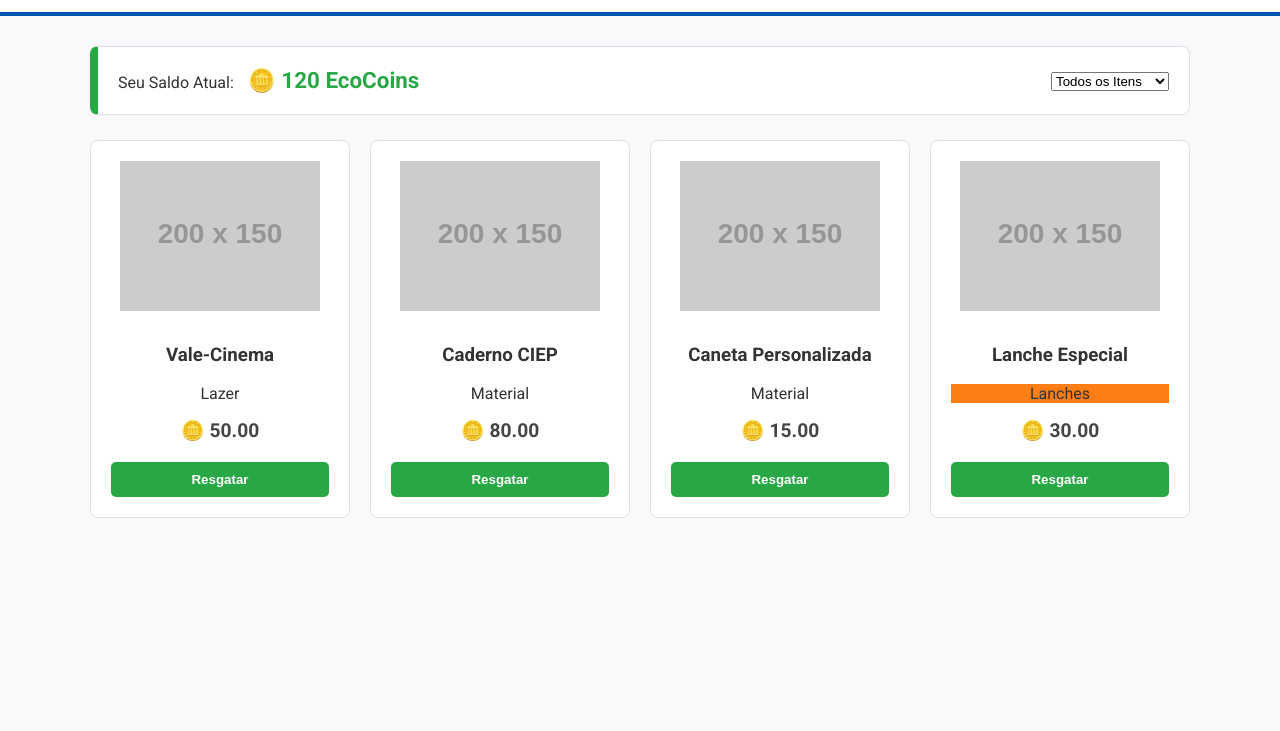
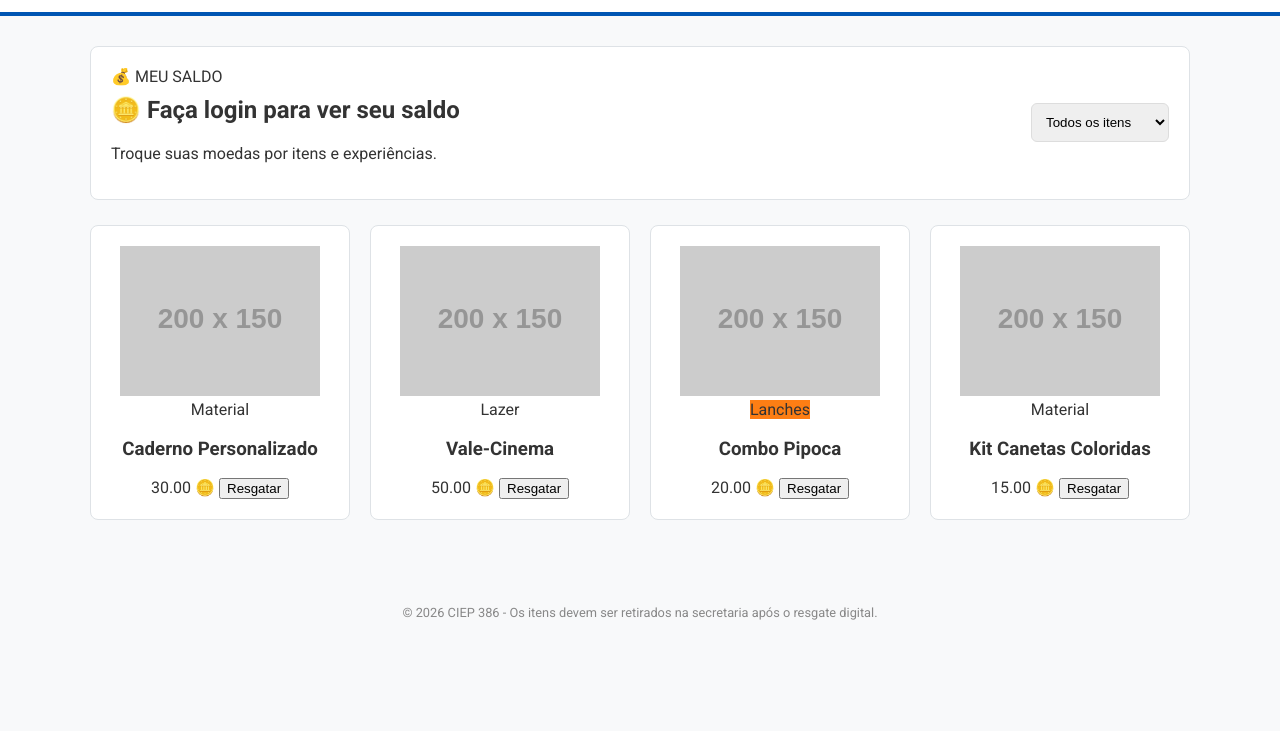
Before and after one commit to Jecovisk/Site-Moedas, a plain HTML site: page loja.html in a window 1280 px wide. Shown: the part 69-800 px from the top of the page. Drawn offline with Linux system fonts and the light colour scheme; placeholder pictures from the web are drawn by us.

Commit message:
Update loja.html

```diff
--- a/loja.html
+++ b/loja.html
@@ -3,34 +3,36 @@
 <head>
     <meta charset="UTF-8">
     <meta name="viewport" content="width=device-width, initial-scale=1.0">
-    <title>EcoLoja - CIEP 386</title>
+    <title>Loja EcoCoin - CIEP 386</title>
     <link rel="stylesheet" href="style.css">
 </head>
 <body>
 
     <header>
         <div class="nav-container">
-            <div class="logo-text">386 <span style="color: #28a745;">EcoCoin</span></div>
+            <div class="logo-text">386 <span style="color: #0056b3;">EcoCoin</span></div>
             <nav>
                 <ul>
-                    <li><a href="index.html">Início</a></li>
-                    <li><a href="loja.html" class="active-link">Loja</a></li>
-                    <li><a href="ranking.html">Ranking</a></li>
-                    <li><a href="perfil.html">Perfil</a></li>
+                    <li><a href="index.html">INÍCIO</a></li>
+                    <li><a href="loja.html" class="active-link">LOJA</a></li>
+                    <li><a href="ranking.html">RANKING</a></li>
+                    <li><a href="perfil.html">PERFIL</a></li>
                 </ul>
             </nav>
         </div>
     </header>
 
     <main class="main-content-single">
-        <div class="saldo-banner">
-            <div class="saldo-info">
-                <span>Seu Saldo Atual:</span>
-                <strong>🪙 120 EcoCoins</strong>
+
+        <div class="card" style="display: flex; justify-content: space-between; align-items: center; flex-wrap: wrap; gap: 20px;">
+            <div>
+                <span class="tag-verde">💰 MEU SALDO</span>
+                <h2 id="saldoExibido" style="margin-top: 10px;">🪙 Carregando saldo...</h2>
+                <p class="desc">Troque suas moedas por itens e experiências.</p>
             </div>
-            <div class="loja-filtro">
-                <select id="categoriaLoja">
-                    <option value="todos">Todos os Itens</option>
+            <div class="login-mini" style="flex-direction: row; align-items: center;">
+                <select id="filtroLoja" onchange="filtrarLoja()" style="padding: 10px; border-radius: 6px; border: 1px solid #ddd;">
+                    <option value="todos">Todos os itens</option>
                     <option value="material">Material Escolar</option>
                     <option value="lanche">Lanches</option>
                     <option value="lazer">Lazer / Vales</option>
@@ -40,49 +42,78 @@
 
         <section class="produtos-grid">
 
-            <div class="card item-loja-card">
-                <div class="img-produto">
-                    <img src="https://via.placeholder.com/200x150/f9f9f9/28a745?text=Vale-Cinema" alt="Vale Cinema">
-                </div>
-                <h3>Vale-Cinema</h3>
-                <p class="categoria-tag tag-azul">Lazer</p>
-                <span class="preco">🪙 50.00</span>
-                <button class="btn-comprar" onclick="comprarItem('https://forms.gle/exemplo1')">Resgatar</button>
+            <div class="card item-loja-card" data-categoria="material">
+                <img src="https://via.placeholder.com/200x150/f8f9fa/0056b3?text=Caderno+Eco" alt="Caderno">
+                <span class="tag-verde">Material</span>
+                <h3>Caderno Personalizado</h3>
+                <span class="preco-tag">30.00 🪙</span>
+                <button class="btn-ranking" onclick="resgatarItem('Caderno')">Resgatar</button>
             </div>
 
-            <div class="card item-loja-card">
-                <div class="img-produto">
-                    <img src="https://via.placeholder.com/200x150/f9f9f9/28a745?text=Caderno" alt="Caderno">
-                </div>
-                <h3>Caderno CIEP</h3>
-                <p class="categoria-tag tag-verde">Material</p>
-                <span class="preco">🪙 80.00</span>
-                <button class="btn-comprar" onclick="comprarItem('https://forms.gle/exemplo2')">Resgatar</button>
+            <div class="card item-loja-card" data-categoria="lazer">
+                <img src="https://via.placeholder.com/200x150/f8f9fa/0056b3?text=Vale+Cinema" alt="Cinema">
+                <span class="tag-azul">Lazer</span>
+                <h3>Vale-Cinema</h3>
+                <span class="preco-tag">50.00 🪙</span>
+                <button class="btn-ranking" onclick="resgatarItem('Vale Cinema')">Resgatar</button>
             </div>
 
-            <div class="card item-loja-card">
-                <div class="img-produto">
-                    <img src="https://via.placeholder.com/200x150/f9f9f9/28a745?text=Caneta" alt="Caneta">
-                </div>
-                <h3>Caneta Personalizada</h3>
-                <p class="categoria-tag tag-verde">Material</p>
-                <span class="preco">🪙 15.00</span>
-                <button class="btn-comprar" onclick="comprarItem('https://forms.gle/exemplo3')">Resgatar</button>
+            <div class="card item-loja-card" data-categoria="lanche">
+                <img src="https://via.placeholder.com/200x150/f8f9fa/0056b3?text=Pipoca" alt="Pipoca">
+                <span class="tag-verde" style="background: #fd7e14;">Lanches</span>
+                <h3>Combo Pipoca</h3>
+                <span class="preco-tag">20.00 🪙</span>
+                <button class="btn-ranking" onclick="resgatarItem('Combo Pipoca')">Resgatar</button>
             </div>
 
-            <div class="card item-loja-card">
-                <div class="img-produto">
-                    <img src="https://via.placeholder.com/200x150/f9f9f9/28a745?text=Lanche" alt="Lanche">
-                </div>
-                <h3>Lanche Especial</h3>
-                <p class="categoria-tag tag-laranja">Lanches</p>
-                <span class="preco">🪙 30.00</span>
-                <button class="btn-comprar" onclick="comprarItem('https://forms.gle/exemplo4')">Resgatar</button>
+            <div class="card item-loja-card" data-categoria="material">
+                <img src="https://via.placeholder.com/200x150/f8f9fa/0056b3?text=Kit+Canetas" alt="Canetas">
+                <span class="tag-verde">Material</span>
+                <h3>Kit Canetas Coloridas</h3>
+                <span class="preco-tag">15.00 🪙</span>
+                <button class="btn-ranking" onclick="resgatarItem('Kit Canetas')">Resgatar</button>
             </div>
 
         </section>
     </main>
 
+    <footer style="text-align: center; padding: 30px; color: #888; font-size: 0.8rem;">
+        &copy; 2026 CIEP 386 - Os itens devem ser retirados na secretaria após o resgate digital.
+    </footer>
+
     <script src="script.js"></script>
+    <script>
+        // Pequena lógica extra para a página da loja
+        window.addEventListener('DOMContentLoaded', () => {
+            const aluno = JSON.parse(localStorage.getItem('usuarioLogado'));
+            if (aluno) {
+                document.getElementById('saldoExibido').innerText = `🪙 ${aluno.saldo.toFixed(2)} EcoCoins`;
+            } else {
+                document.getElementById('saldoExibido').innerText = `🪙 Faça login para ver seu saldo`;
+            }
+        });
+
+        function resgatarItem(nomeItem) {
+            const aluno = JSON.parse(localStorage.getItem('usuarioLogado'));
+            if (!aluno) {
+                alert("Você precisa estar logado para resgatar itens!");
+                return;
+            }
+            alert(`Solicitação de resgate enviada: ${nomeItem}.\nProcure a coordenação para retirar seu prêmio!`);
+        }
+
+        function filtrarLoja() {
+            const filtro = document.getElementById('filtroLoja').value;
+            const itens = document.querySelectorAll('.item-loja-card');
+
+            itens.forEach(item => {
+                if (filtro === 'todos' || item.getAttribute('data-categoria') === filtro) {
+                    item.style.display = 'block';
+                } else {
+                    item.style.display = 'none';
+                }
+            });
+        }
+    </script>
 </body>
 </html>
```
